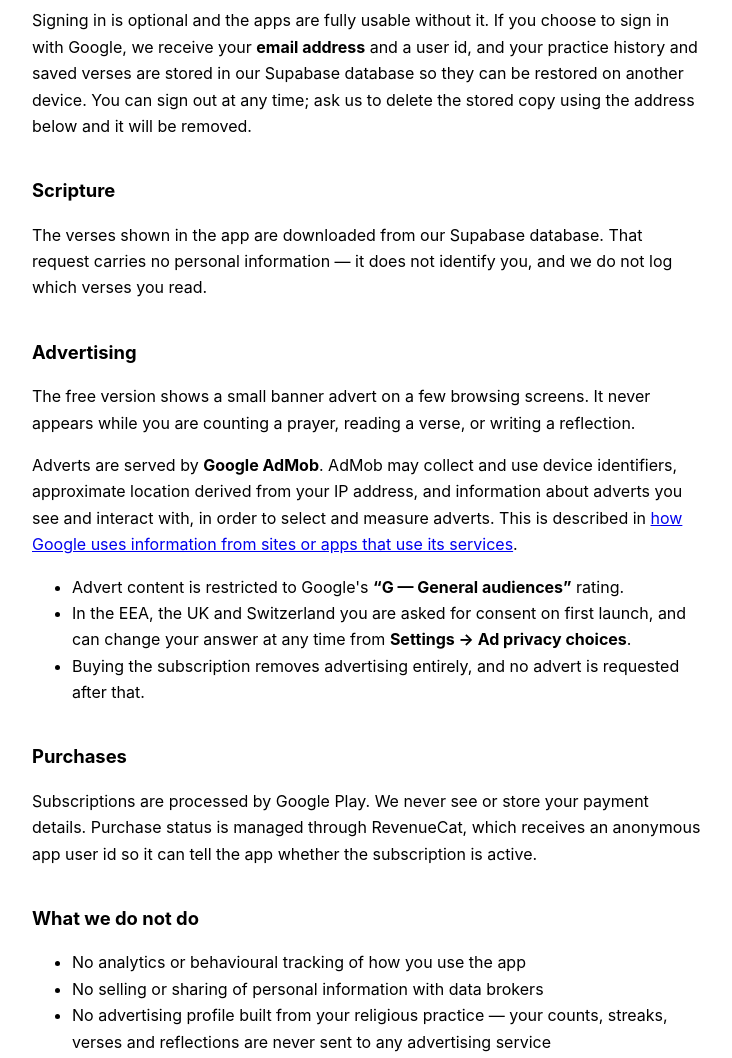
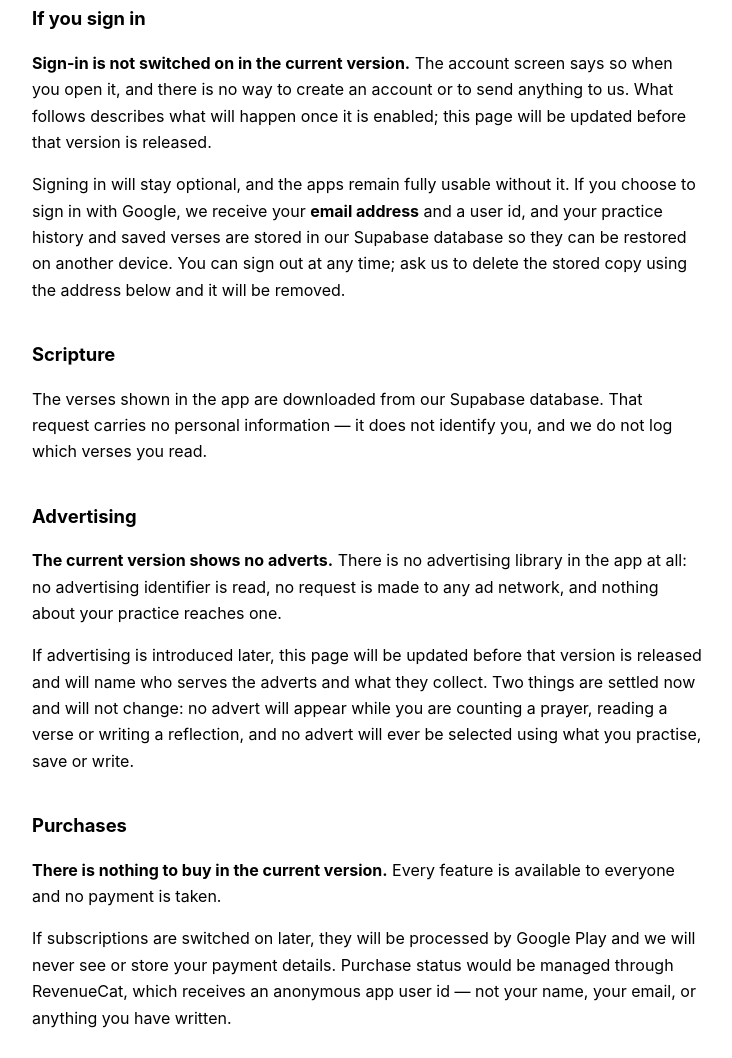
Before and after one commit to hmsudhanshu2/sacredpath-legal, a plain HTML site: page index.html in a window 1280 px wide. Shown: the part 1137-2195 px from the top of the page, without its empty margins (272-1004 px from the left). Drawn offline with Linux system fonts and the light colour scheme.

Commit message:
Updated index.html

```diff
--- a/index.html
+++ b/index.html
@@ -25,7 +25,9 @@
 <p class="updated">Covers <strong>Kirtan</strong> (<code>com.sacredpath.paath</code>),
 <strong>Dua</strong> (<code>com.sacredpath.dhikr</code>) and
 <strong>Amen</strong> (<code>com.sacredpath.sanctus</code>).
-Last updated: 29 August 2026.</p>
+Last updated: 26 September 2026.</p>
+
+<p><a href="terms.html">Terms of Use</a></p>
 
 <p>These apps are built to work without an account and without a network.
 Almost everything you do in them stays on your phone. This page says exactly
@@ -77,12 +79,17 @@
 
 <h2>If you sign in</h2>
 
-<p>Signing in is optional and the apps are fully usable without it. If you
-choose to sign in with Google, we receive your <strong>email address</strong>
-and a user id, and your practice history and saved verses are stored in our
-Supabase database so they can be restored on another device. You can sign out
-at any time; ask us to delete the stored copy using the address below and it
-will be removed.</p>
+<p><strong>Sign-in is not switched on in the current version.</strong> The
+account screen says so when you open it, and there is no way to create an
+account or to send anything to us. What follows describes what will happen once
+it is enabled; this page will be updated before that version is released.</p>
+
+<p>Signing in will stay optional, and the apps remain fully usable without it.
+If you choose to sign in with Google, we receive your <strong>email
+address</strong> and a user id, and your practice history and saved verses are
+stored in our Supabase database so they can be restored on another device. You
+can sign out at any time; ask us to delete the stored copy using the address
+below and it will be removed.</p>
 
 <h2>Scripture</h2>
 
@@ -92,33 +99,25 @@
 
 <h2>Advertising</h2>
 
-<p>The free version shows a small banner advert on a few browsing screens. It
-never appears while you are counting a prayer, reading a verse, or writing a
-reflection.</p>
+<p><strong>The current version shows no adverts.</strong> There is no
+advertising library in the app at all: no advertising identifier is read, no
+request is made to any ad network, and nothing about your practice reaches one.</p>
 
-<p>Adverts are served by <strong>Google AdMob</strong>. AdMob may collect and
-use device identifiers, approximate location derived from your IP address, and
-information about adverts you see and interact with, in order to select and
-measure adverts. This is described in
-<a href="https://support.google.com/admob/answer/6128543">how Google uses
-information from sites or apps that use its services</a>.</p>
-
-<ul>
-  <li>Advert content is restricted to Google's <strong>“G — General
-  audiences”</strong> rating.</li>
-  <li>In the EEA, the UK and Switzerland you are asked for consent on first
-  launch, and can change your answer at any time from
-  <strong>Settings → Ad privacy choices</strong>.</li>
-  <li>Buying the subscription removes advertising entirely, and no advert is
-  requested after that.</li>
-</ul>
+<p>If advertising is introduced later, this page will be updated before that
+version is released and will name who serves the adverts and what they collect.
+Two things are settled now and will not change: no advert will appear while you
+are counting a prayer, reading a verse or writing a reflection, and no advert
+will ever be selected using what you practise, save or write.</p>
 
 <h2>Purchases</h2>
 
-<p>Subscriptions are processed by Google Play. We never see or store your
-payment details. Purchase status is managed through RevenueCat, which receives
-an anonymous app user id so it can tell the app whether the subscription is
-active.</p>
+<p><strong>There is nothing to buy in the current version.</strong> Every
+feature is available to everyone and no payment is taken.</p>
+
+<p>If subscriptions are switched on later, they will be processed by Google
+Play and we will never see or store your payment details. Purchase status would
+be managed through RevenueCat, which receives an anonymous app user id — not
+your name, your email, or anything you have written.</p>
 
 <h2>What we do not do</h2>
 
@@ -164,7 +163,6 @@
   account you signed in with.</li>
   <li><strong>Stop the microphone being used:</strong> switch to Tap counting,
   or deny the microphone permission in Android Settings.</li>
-  <li><strong>Change advert consent:</strong> Settings → Ad privacy choices.</li>
 </ul>
 
 <h2>Changes</h2>
@@ -174,10 +172,9 @@
 
 <h2>Contact</h2>
 
-<p><!-- REPLACE with the address you list on the Play Console -->
-androidappstore94@gmail.com</p>
+<p>androidappstore94@gmail.com</p>
 
-<footer>Kirtan · Dua · Amen</footer>
+<footer><a href="terms.html">Terms of Use</a> · Kirtan · Dua · Amen</footer>
 
 </body>
 </html>
```
